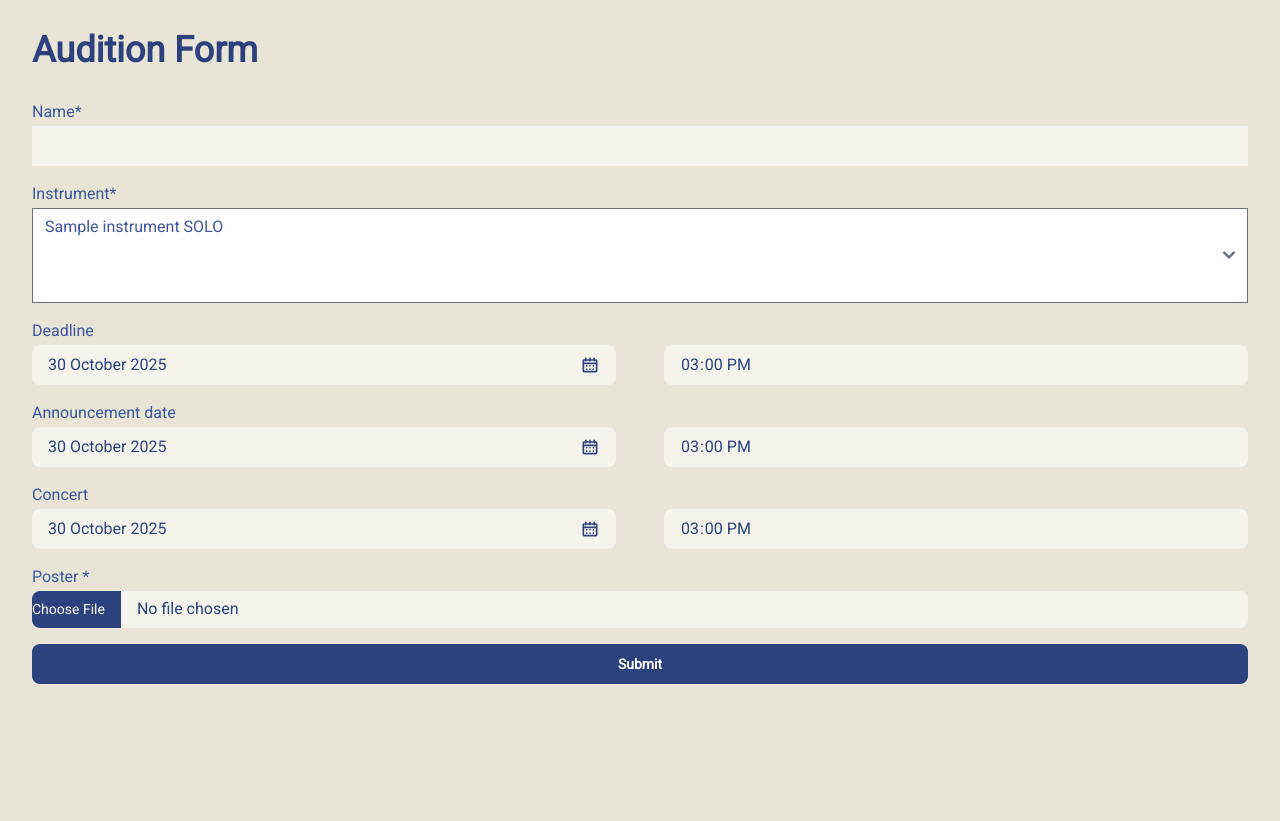
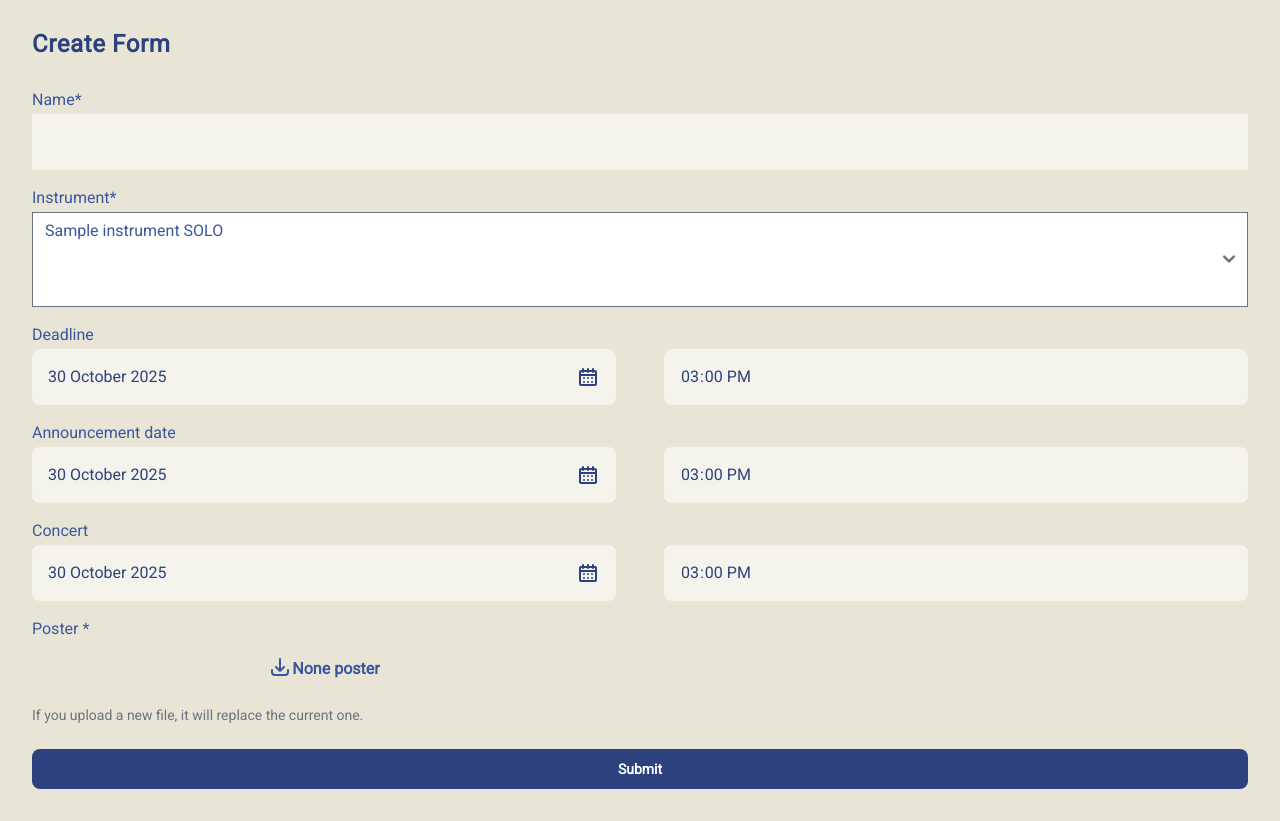
Before and after one commit to SpringOfLives/rosha_forms, a Django app: page /audition/audition_form/ in a window 1280 px wide. Shown: the part 100-921 px from the top of the page. Before the commit the page ends 784 px from the top, so only its background shows below. Run offline with Django 5.2, Linux system fonts and the light colour scheme; tables that the repository leaves empty hold one stand-in row (values such as "Sample post"); style sheets or scripts are compiled from the project's sources; some libraries are stand-ins or nearby versions.

Commit message:
style AudtionerForm, AudtionForm / edit style file_input template / misc. style

```diff
--- a/apps/audition/forms.py
+++ b/apps/audition/forms.py
@@ -40,8 +40,14 @@ class AuditionForm(FormMixins, forms.ModelForm):
         self.helper.form_class = "w-4/5"
         self.helper.label_class = "mb-0.5"
         self.helper.layout = Layout(
-            HTML("<h4 class='text-primary-700 mt-0'>Audition Form</h4>"),
-            Field("name", css_class="w-full input-primary"),
+            HTML("""<h6 class='text-primary-700 mt-0 text-3xl tracking-wide capitalize'>
+                 {% if form.instance.pk %}
+                    {{audition.name}}
+                     <small class='text-sm lowercase'>&emsp;[edit mode]</small>
+                {% else %}
+                    Create Form
+                {% endif %}</h6>"""),
+            Field("name", css_class="w-full input-primary py-4"),
             Field("instrument"),
             Field(
                 "deadline",
@@ -49,6 +55,6 @@ class AuditionForm(FormMixins, forms.ModelForm):
                 "conc_dt",
                 template="crispy_tailwind/datetime_input.html",
             ),
-            Field("poster", template="crispy_tailwind/file_input.html"),
-            Submit("submit", "Submit", css_class="button btn-primary mt-8 mx-auto"),
+            Field("poster", template="crispy_tailwind/file_input.html", wrapper_class="cursor-pointer bg-secondary-200/50 hover:bg-secondary-200 text-primaty-600 font-semibold px-6 py-3 rounded-lg shadow-sm transition flex justify-center items-center gap-2 w-1/2 transition duration-500 ease-linear"),
+            Submit("submit", "Submit", css_class="button btn-primary mt-40 text-base w-1/4"),
         )
--- a/templates/crispy_tailwind/datetime_input.html
+++ b/templates/crispy_tailwind/datetime_input.html
@@ -21,14 +21,14 @@
                       name="{{ field.name }}_0"
                       autocomplete="off"
                       readonly
-                      class="input-primary input-carlendar dateinput rounded-lg leading-normal px-4 py-2 border-gray-300 focus:outline text-gray-700 appearance-none bg-white border focus:outline-none datepicker-input cursor-pointer"
+                      class="input-primary input-carlendar dateinput rounded-lg leading-normal px-4 py-4 border-gray-300 focus:outline text-gray-700 appearance-none bg-white border focus:outline-none datepicker-input cursor-pointer"
                       datepicker
                       datepicker-title="The Rosha"
                       datepicker-format="d MM yyyy"
                       datepicker-buttons
                       value="{{ field.value|date:"d F Y" }}">
-               <div class="absolute end-4 bottom-2.5 flex items-center justify-center pointer-events-none">
-                  <svg class="size-5 text-primary-700 dark:text-gray-400"
+               <div class="absolute end-4 top-1/2 -translate-y-1/2 flex items-center justify-center pointer-events-none">
+                  <svg class="size-6 text-primary-700 dark:text-gray-400"
                        aria-hidden="true"
                        xmlns="http://www.w3.org/2000/svg"
                        width="24"
@@ -44,7 +44,7 @@
                       type="time"
                       value="{{ field.value|date:"H:i" }}"
                       name="{{ field.name }}_1"
-                      class="input-primary input-carlendar dateinput rounded-lg px-4 leading-normal py-2 border-gray-300 focus:outline text-gray-700 appearance-none bg-white border focus:outline-none datepicker-input cursor-auto"
+                      class="input-primary input-carlendar dateinput rounded-lg px-4 leading-normal py-4 border-gray-300 focus:outline text-gray-700 appearance-none bg-white border focus:outline-none datepicker-input cursor-auto"
                       autocomplete="off">
             </div>
          </div>
--- a/templates/crispy_tailwind/file_input.html
+++ b/templates/crispy_tailwind/file_input.html
@@ -3,7 +3,7 @@
    {{ field }}
 {% else %}
    {# Opening Div and Label first #}
-   <div class="flex flex-col w-full">
+   <div class="flex w-full flex-col">
       {% if field.label and form_show_labels %}
          <label for="{{ field.id_for_label }}"
                 class="{% if label_class %}{{ label_class }}{% endif %}">
@@ -11,14 +11,38 @@
             {% if field.field.required %}<span class="asteriskField">*</span>{% endif %}
          </label>
       {% endif %}
-      <div id="div_{{ field.auto_id }}"
-           class=" {% if wrapper_class %}{{ wrapper_class }}{% endif %} {% if field_class %} {{ field_class }} {% else %} space-y-2 {% endif %} relative">
-         {# otherwise use django rendering with additional classes added #}
-         <input id="id_{{ field.name }}"
-                name="{{ field.name }}"
-                type="file"
-                class="input-primary text-base block file:bg-primary-700 file:text-white file:px-4 file:py-2 file:me-4 w-full border border-gray-300 rounded-lg dark:text-gray-400 dark:bg-gray-700 dark:border-gray-600 dark:placeholder-gray-400">
-         {% include 'tailwind/layout/help_text_and_errors.html' %}
+      <div class="flex flex-col gap-y-2.5 pe-12">
+         <!-- File Input -->
+         <label class="{% if wrapper_class %}{{ wrapper_class }}{% endif %} {% if field_class %} {{ field_class }} {% else %}{% endif %} relative">
+            <svg class="mb-1 size-6"
+                 aria-hidden="true"
+                 xmlns="http://www.w3.org/2000/svg"
+                 width="24"
+                 height="24"
+                 fill="none"
+                 viewBox="0 0 24 24">
+               <path stroke="currentColor" stroke-linecap="round" stroke-linejoin="round" stroke-width="2" d="M4 15v2a3 3 0 0 0 3 3h10a3 3 0 0 0 3-3v-2m-8 1V4m0 12-4-4m4 4 4-4" />
+            </svg>
+            <span id="file-label">{{ form.name.value }} poster</span>
+            <!-- ชื่อไฟล์เดิมจากฐานข้อมูล -->
+            <input type="file" name="{{ field.name }}" class="hidden" id="file-input" />
+            {% include 'tailwind/layout/help_text_and_errors.html' %}
+         </label>
+         <!-- Optional: show file preview -->
+         <p class="text-sm text-gray-500">If you upload a new file, it will replace the current one.</p>
       </div>
    </div>
 {% endif %}
+<script>
+  const input = document.getElementById("file-input");
+  const label = document.getElementById("file-label");
+  console.log(input.files.length)
+
+  input.addEventListener("change", () => {
+    if (input.files.length > 0) {
+      label.textContent = input.files[0].name;
+    } else {
+      label.textContent = "poster";
+    }
+  });
+</script>
```
Also changed, not shown: apps/auditioner/forms.py (+9 -7 lines).
